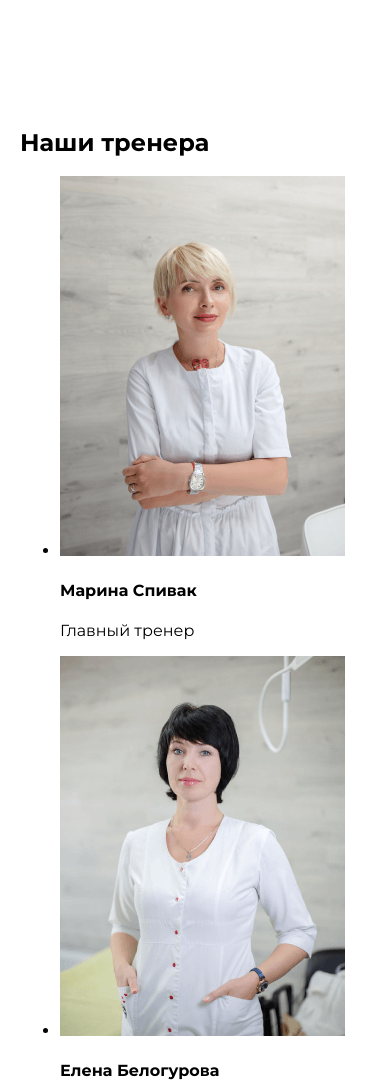
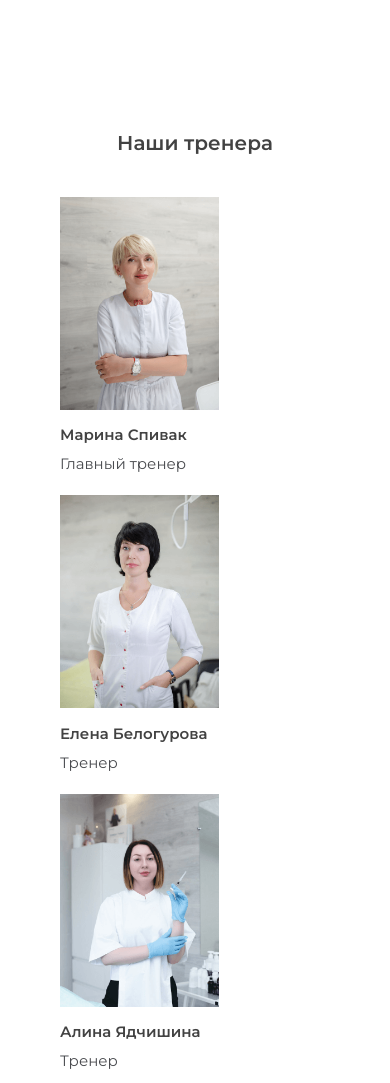
Before and after one commit to akmaljon1946/Valmari, a plain HTML site: page index.html in a window 390 px wide. Shown: the part 3960-5043 px from the top of the page. Drawn offline with Linux system fonts and the light colour scheme.

Commit message:
add doctors

```diff
--- a/index.html
+++ b/index.html
@@ -36,8 +36,7 @@
             <option class="header__top-select-in">Russian</option>
           </select>
         </div>
-          </div>
-
+      </div><!--- End of container -->
         <button class="header__close--button">
           <img class="header__close-button" src="./images/close-button .png" alt="close"  width="30" height="30">
         </button>
@@ -56,10 +55,7 @@
             <a class="navbar__link" href="#">Магазин</a>
           </nav>
         </div>
-      </div>
       </div><!--- End of desktop -->
-
-
 
       <div class="curtain curtain"></div>
       <div class="header__mobile">
@@ -74,7 +70,7 @@
         <a class="header__mobile-tel" href="tel:0 800 508622">0 800 508 622</a>
         </div>
       </div><!--- End of mobile -->
-  </header>
+    </header><!--- End of header -->
 
     <div class="hero">
       <div class="hero__container container hero">
@@ -107,12 +103,6 @@
         </div>
       </div><!--- End of container -->
     </div><!--- End of hero -->
-
-
-
-
-
-
       <section class="section">
         <div class="section__container container">
           <h2 class="section__heading">Мы - это обучение с комфортом</h2>
@@ -137,7 +127,7 @@
               </p>
             </div>
           </div>
-      <!--- End of education -->
+
           <div class="section__education">
             <div class="section__classroom-box">
               <h3 class="section__education-heading">Светлые аудитории</h3>
@@ -182,11 +172,10 @@
                 онлайн формат обучения. Наши мастер-классы дублируются в двух форматах
               </p>
             </div>
-      </div>
-    </div>
-    <!--- End of container -->
-  </section>
-  <!--- End of section -->
+          </div><!--- End of education -->
+        </div>  <!--- End of container -->
+      </section> <!--- End of section -->
+
       <div class="progress">
         <div class="container__container container">
           <h2 class="progress__heading">Наши достижения</h2>
@@ -210,10 +199,8 @@
               </li>
             </ol>
           </div>
-    </div>
-    <!--- End of container -->
-  </div>
-  <!--- End of progress -->
+        </div><!--- End of container -->
+      </div><!--- End of progress -->
 
       <div class="info">
         <div class="info__container container">
@@ -255,6 +242,7 @@
           </div> <!--- End of info-box -->
         </div><!--- End of container -->
       </div><!--- End of info -->
+
       <div class="doctors">
         <div class="container">
           <h2 class="doctors__heading">Наши тренера</h2>
@@ -280,8 +268,9 @@
               <p class="doctors__job">Руководитель сети клиник LAZERINI</p>
             </li>
           </ul>
-    </div>
-  </div>
+        </div><!--- End of container -->
+      </div><!--- End of doctors -->
+
       <script src="./js/main.js"defer></script>
     </body>
     </html>
--- a/sass/blocks/_doctors.scss
+++ b/sass/blocks/_doctors.scss
@@ -0,0 +1,157 @@
+.doctors{
+  &__heading{
+    font: {
+      style: normal;
+      weight: 600;
+      size: 35px;
+    }
+
+    line-height: 28px;
+    margin-bottom: 75px;
+    text-align: center;
+    color: $main-black;
+  }
+
+  &__list{
+    margin: 0;
+    padding: 0;
+    list-style-type: none;
+    @include box;
+    gap:20px;
+  }
+
+  &__img{
+    width: 285px;
+    height: 380px;
+  }
+
+  &__title{
+    font: {
+      style: normal;
+      weight: 600;
+      size: 20px;
+    }
+    line-height: 26px;
+    margin: 0;
+    margin-top: 20px;
+    color: $main-black;
+  }
+
+  &__job{
+    width: 152px;
+    font: {
+      style: normal;
+      weight: 400;
+      size: 15px;
+    }
+
+    line-height: 23px;
+    margin: 0;
+    margin-top: 4px;
+    color: #1C1E23;
+    opacity: 0.8;
+  }
+
+  // responsive
+
+  @media only screen and (max-width:1000px) {
+    .doctors{
+
+      &__heading{
+        font-size: 30px;
+        margin-top: 141px;
+        margin-bottom: 51px;
+      }
+
+      &__list{
+        flex-wrap: wrap;
+        padding-left: 133px;
+        padding-right: 133px;
+        }
+
+    }
+  }
+
+  @media only screen and (max-width:768px) {
+    .doctors{
+
+      &__heading{
+        font-size: 25px;
+        margin-top: 100px;
+        margin-bottom: 50px;
+      }
+
+      &__list{
+        flex-wrap: wrap;
+        padding-left: 43px;
+        padding-right: 43px;
+        }
+
+    }
+  }
+
+  @media only screen and (max-width:480px) {
+    .doctors{
+
+      &__heading{
+        font-size: 20px;
+        margin-top: 80px;
+        margin-bottom: 40px;
+
+      }
+
+      &__list{
+        flex-wrap: wrap;
+        padding-left: 40px;
+        padding-right: 40px;
+        }
+
+      &__img {
+        width: 159px;
+        height: 213px;
+      }
+
+      &__title{
+        font-size: 15px;
+        margin-top: 8px;
+      }
+
+    }
+  }
+
+   @media only screen and (max-width:320px) {
+      .doctors {
+        &__img {
+          width: 180px;
+          height: 189px;
+        }
+
+        &__list{
+          padding-left: 50px;
+          padding-right: 50px;
+          gap:50px;
+        }
+
+        &__item{
+          text-align: center;
+        }
+
+        &__job{
+          margin: 0;
+          display: inline-block;
+        }
+
+     }
+
+  }
+
+
+
+
+
+
+
+
+
+
+}
--- a/sass/blocks/_hero.scss
+++ b/sass/blocks/_hero.scss
@@ -197,11 +197,11 @@
 
     }
 
-
-
   }
 
 }
+
+
 
 // responsive(480)
 
```
Also changed, not shown: css/main.css, 1 other file. Lines whose indentation alone changed are shown as unchanged.
